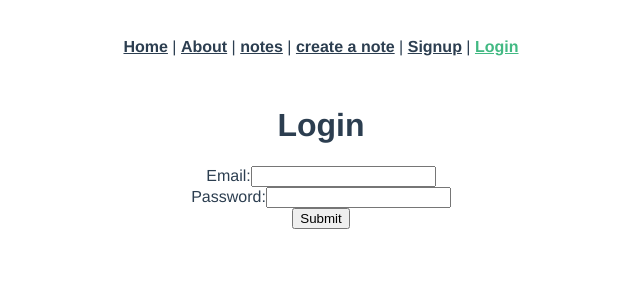
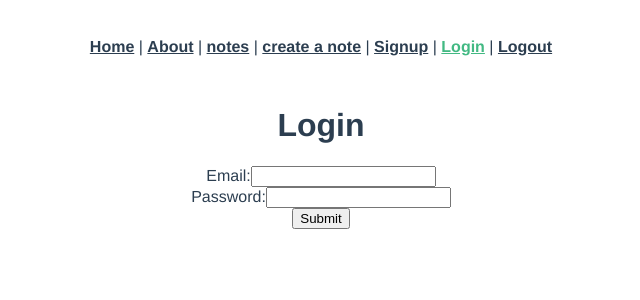
Before and after one commit to jeffspatafora/student-assessment-tracker-app-frontend, a Vue app: page /login in a window 1280 px wide. Shown: the top 300 px of the page, without its empty margins (319-959 px from the left). Built offline with nearby package versions, Linux system fonts and the light colour scheme.

Commit message:
adds user logout page, link and route

```diff
--- a/src/App.vue
+++ b/src/App.vue
@@ -5,7 +5,8 @@
     <router-link to="/usernotesindex">notes</router-link> |
     <router-link to="/usernotescreate">create a note</router-link> |
     <router-link to="/signup">Signup</router-link> |
-    <router-link to="/login">Login</router-link>
+    <router-link to="/login">Login</router-link> |
+    <router-link to="/logout">Logout</router-link>
   </nav>
   <router-view />
 </template>
--- a/src/router/index.js
+++ b/src/router/index.js
@@ -3,7 +3,8 @@ import HomeView from '../views/HomeView.vue';
 import UserNotesIndex from '../views/UserNotesIndex.vue';
 import UserNoteCreate from '../views/UserNoteCreate.vue';
 import SignupView from '../views/SignupView.vue';
-import LoginView from '../views/LoginView.vue'
+import LoginView from '../views/LoginView.vue';
+import LogoutView from '../views/LogoutView.vue'
 
 const routes = [
   {
@@ -32,12 +33,17 @@ const routes = [
   {
     path: '/signup',
     name: 'Signup',
-    component: SignupView,
+    component: SignupView
   },
   {
     path: '/login',
     name: 'Login',
-    component: LoginView,
+    component: LoginView
+  },
+  {
+    path: '/logout',
+    name: 'Logout',
+    component: LogoutView
   }
 ]
 
--- /dev/null
+++ b/src/views/LogoutView.vue
@@ -0,0 +1,15 @@
+<script>
+import axios from "axios";
+
+export default {
+  created: function () {
+    delete axios.defaults.headers.common["Authorization"];
+    localStorage.removeItem("jwt");
+    this.$router.push("/login");
+  },
+};
+</script>
+
+<template>
+  <div class="logout"></div>
+</template>
```
